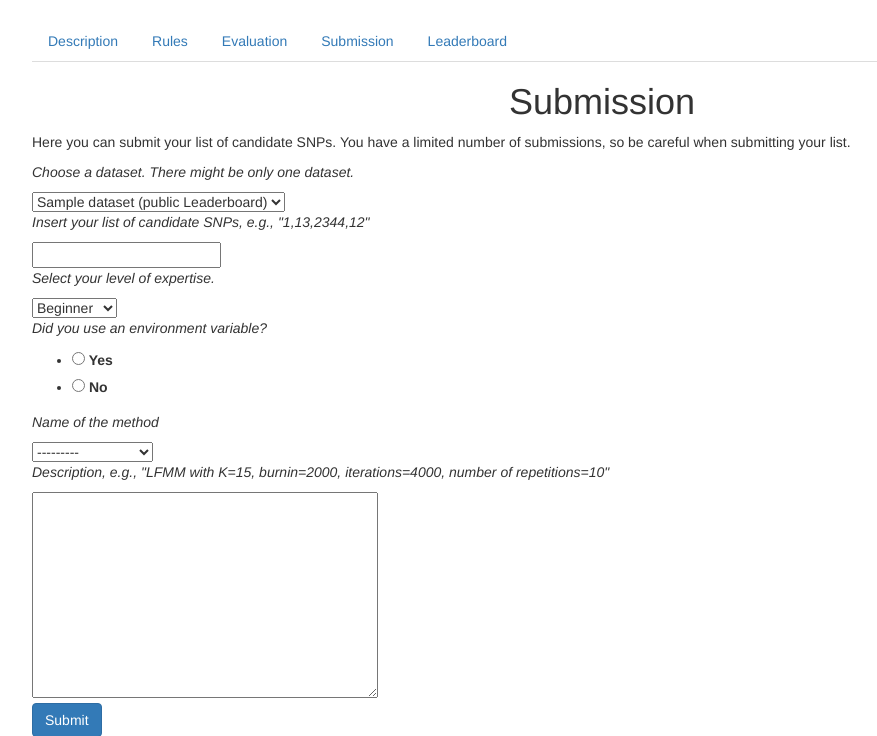
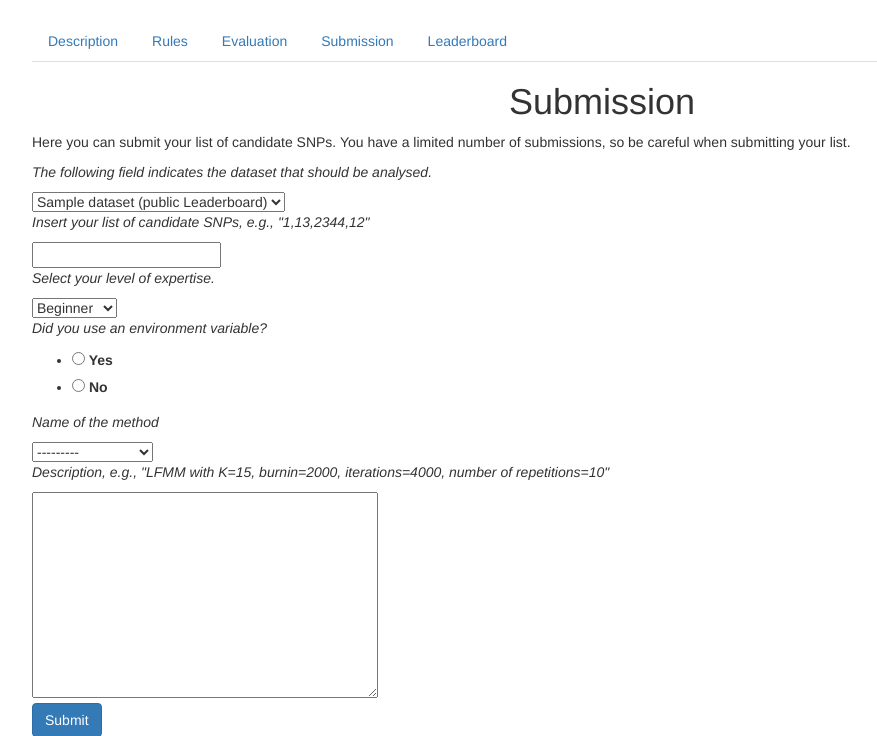
Before and after one commit to BioShock38/ChallengeWebSite, a Django app: page /challenge/1/ in a window 1280 px wide. Shown: the part 52-788 px from the top of the page, without its empty margins (38-915 px from the left). Run offline with Django 3.2, Linux system fonts and the light colour scheme; tables that the repository leaves empty hold one stand-in row (values such as "Sample post"); some libraries are stand-ins or nearby versions.

Commit message:
dataset selection

```diff
--- a/challenge/templates/challenge/submit.html
+++ b/challenge/templates/challenge/submit.html
@@ -21,7 +21,7 @@
 {% csrf_token %}
 <div class="fieldWrapper">
 {{ form.dataset.errors }}
-<p class="fieldDescription"> <em>Choose a dataset. There might be only one dataset. </em></p>
+<p class="fieldDescription"> <em>The following field indicates the dataset that should be analysed.</em></p>
 {{ form.dataset|bootstrap_horizontal }}
 </div>
 <div class="fieldWrapper">
```
